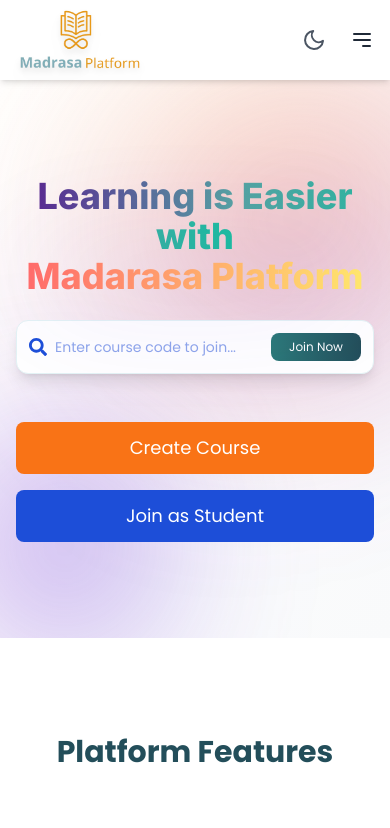
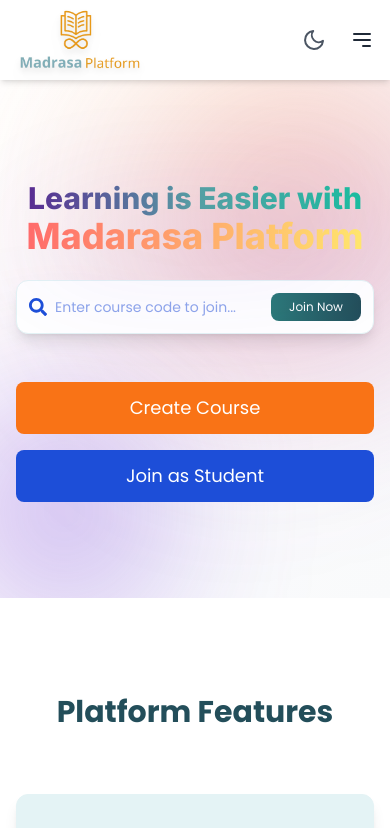
Before and after one commit to ravkun27/madrasa-platform, a React (Vite) app: page / in a window 390 px wide. Shown: the top 828 px of the page. Built offline with nearby package versions, Linux system fonts and the light colour scheme.

Commit message:
hero text fix

```diff
--- a/src/components/LandingPage.tsx
+++ b/src/components/LandingPage.tsx
@@ -93,7 +93,7 @@ const LandingPage = () => {
           }}
         />
 
-        <div className="max-w-6xl mx-auto relative z-10">
+        <div className="md:max-w-6xl mx-auto relative z-10">
           <motion.h1
             className="text-4xl md:text-8xl font-extrabold text-center mb-6"
             variants={fadeInUp}
@@ -106,7 +106,7 @@ const LandingPage = () => {
                 theme === "light"
                   ? "from-[#5A2D91] via-[#57A3A2] to-[#1ABF9F]"
                   : "from-[#6E45E2] via-[#88D3CE] to-[#B8F2E6]"
-              } animate-gradient bg-300% bg-clip-text text-transparent`}
+              } animate-gradient bg-300% bg-clip-text text-transparent text-3xl md:text-4xl`}
             >
               Learning is Easier with
             </span>
```
